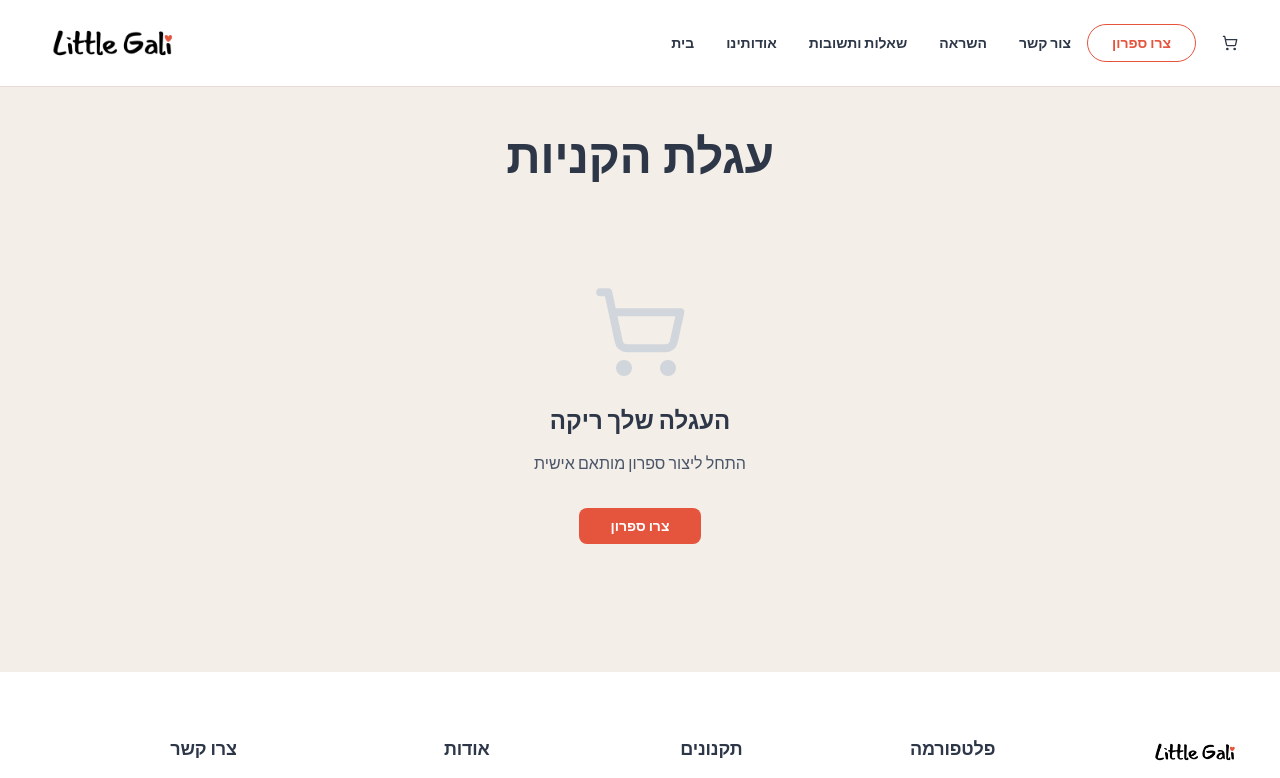
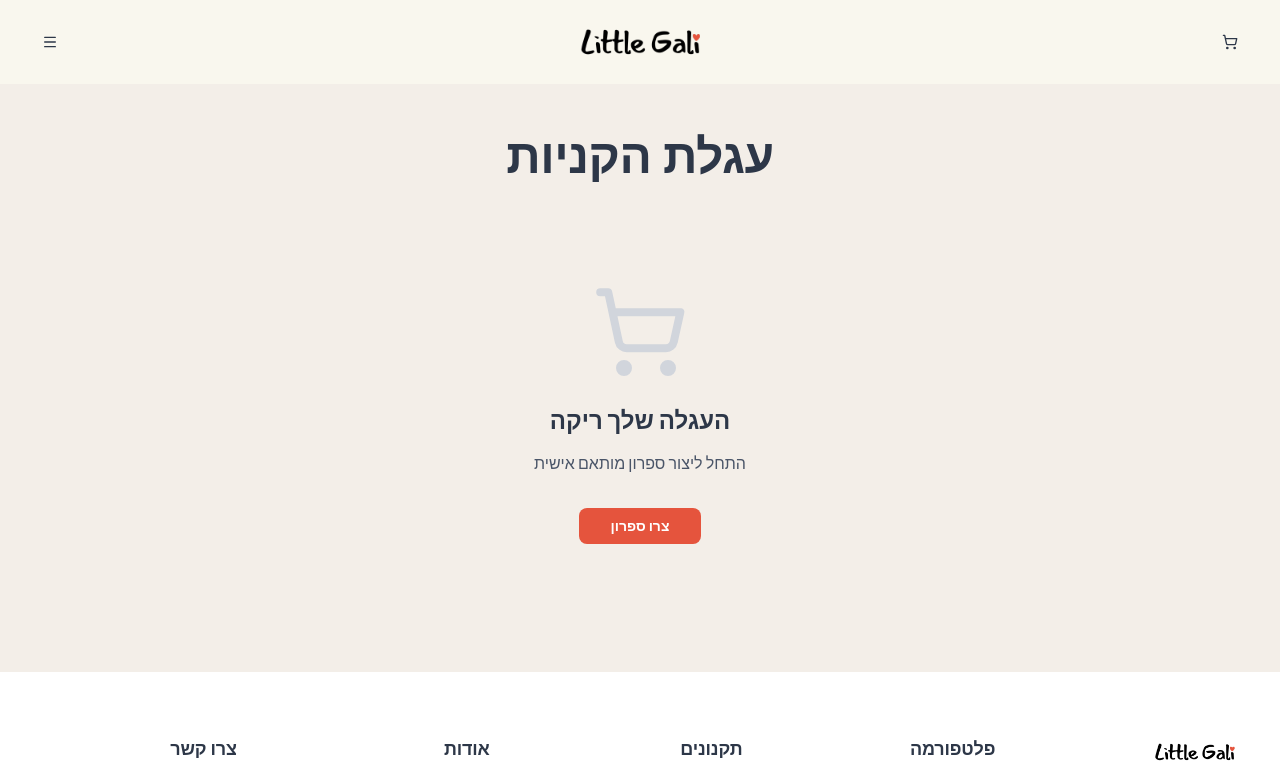
Before and after one commit to yawel-wel/little-gali, a Next.js app: page /cart in a window 1280 px wide. Shown: the top 778 px of the page. Built offline with nearby package versions, Linux system fonts and the light colour scheme.

Commit message:
change header design

```diff
--- a/src/app/page.tsx
+++ b/src/app/page.tsx
@@ -220,10 +220,10 @@ export default function Home() {
             <motion.img
               src="/hero-image.jpeg"
               alt="Baby book example"
-              className="w-full h-full object-cover object-top sm:object-[center_50%]"
+              className="w-full h-full object-cover sm:object-[center_40%]"
               style={{ y: prefersReducedMotion ? 0 : heroY }}
               initial={prefersReducedMotion ? false : { scale: 1.2 }}
-              animate={prefersReducedMotion ? undefined : { scale: 1.05 }}
+              animate={prefersReducedMotion ? undefined : { scale: 1.0 }}
               transition={{ duration: 5, ease: easeOwlet }}
             />
             {/* Lighter gradient overlay */}
--- a/src/components/cart-drawer.tsx
+++ b/src/components/cart-drawer.tsx
@@ -91,7 +91,7 @@ export function CartDrawer() {
         <Button
           variant="ghost"
           size="icon"
-          className="relative text-dark-gray hover:text-primary-orange cursor-pointer"
+          className="relative text-dark-gray cursor-pointer hover:bg-transparent"
         >
           <ShoppingCart className="h-6 w-6" />
           {cartItemCount > 0 && (
@@ -163,7 +163,9 @@ export function CartDrawer() {
                                 <div className="w-[60px] h-[60px] rounded-lg overflow-hidden border-2 border-primary-orange shadow-sm">
                                   <img
                                     src={url}
-                                    alt={`Image ${imgIndex + 1} of book ${displayIndex}`}
+                                    alt={`Image ${
+                                      imgIndex + 1
+                                    } of book ${displayIndex}`}
                                     className="w-full h-full object-cover"
                                   />
                                 </div>
@@ -252,7 +254,11 @@ export function CartDrawer() {
                   סה"כ:
                 </span>
                 <span className="text-xl font-body-bold text-black">
-                  {cart.items.reduce((sum, item) => sum + item.quantity * BOOK_PRICE, 0)} ₪
+                  {cart.items.reduce(
+                    (sum, item) => sum + item.quantity * BOOK_PRICE,
+                    0
+                  )}{" "}
+                  ₪
                 </span>
               </div>
               <Button
--- a/src/components/header.tsx
+++ b/src/components/header.tsx
@@ -56,19 +56,7 @@ export function Header() {
     }
   };
 
-  // Desktop navigation (left to right: Home, About, etc.)
-  const desktopNavigationItems = [
-    { name: "צור קשר", href: "/contact" },
-    { name: "השראה", href: "/inspiration" },
-    { name: "שאלות ותשובות", href: "/qa" },
-    { name: "אודותינו", href: "/#about" },
-    { name: "בית", href: "/" },
-  ].map((item) => ({
-    ...item,
-    active: pathname === item.href,
-  }));
-
-  // Mobile navigation (top to bottom: Home, About, etc.)
+  // Navigation items for hamburger menu (mobile and desktop)
   const mobileNavigationItems = [
     { name: "בית", href: "/" },
     { name: "אודותינו", href: "/#about" },
@@ -82,102 +70,73 @@ export function Header() {
 
   return (
     <motion.header
-      className="fixed top-0 left-0 right-0 z-50 bg-white border-b border-soft-peach-light"
+      className="fixed top-0 left-0 right-0 z-50"
+      style={{ backgroundColor: "#F9F7EE" }}
       initial={prefersReducedMotion ? false : { y: -100 }}
       animate={prefersReducedMotion ? undefined : { y: 0 }}
       transition={{ duration: 1.1, ease: easeOwlet }}
     >
       <div className="container mx-auto px-4 sm:px-6 lg:px-8">
         <div className="flex items-center justify-between py-4 relative">
-          {/* Left Side - Mobile Menu Button / Desktop CTA Button & Cart */}
-          <div className="flex items-center gap-4 py-2">
-            {/* Mobile Menu Button */}
+          {/* Left Side - Mobile Cart / Desktop Cart */}
+          <div className="flex-shrink-0 flex items-center gap-4">
+            {/* Mobile Cart Icon */}
             <div className="md:hidden">
-              <Sheet open={isOpen} onOpenChange={setIsOpen}>
-                <SheetTrigger asChild>
-                  <Button
-                    variant="ghost"
-                    size="icon"
-                    className="text-dark-gray hover:text-primary-orange"
-                  >
-                    <Menu className="h-6 w-6" />
-                    <span className="sr-only">Open menu</span>
-                  </Button>
-                </SheetTrigger>
-              </Sheet>
+              <CartDrawer />
             </div>
-            {/* Desktop CTA Button & Cart */}
+            {/* Desktop Cart */}
             <div className="hidden md:flex items-center gap-4">
               <CartDrawer />
-              <a href="/upload">
-                <button className="cursor-pointer border border-primary-orange text-primary-orange hover:bg-[#e5543d] hover:text-white px-6 py-2 rounded-full font-body-bold text-sm transition-all duration-200">
-                  צרו ספרון
-                </button>
-              </a>
             </div>
           </div>
 
-          {/* Center - Mobile Logo (Centered) / Desktop Navigation */}
-          <div className="flex-1 flex justify-center md:justify-start py-2">
-            {/* Mobile Logo - Centered */}
-            <div className="md:hidden absolute left-1/2 top-1/2 transform -translate-x-1/2 -translate-y-1/2">
+          {/* Center - Logo (Perfectly Centered using absolute positioning) */}
+          <div className="absolute left-1/2 top-1/2 transform -translate-x-1/2 -translate-y-1/2">
             <a href="/" className="block">
               <img
                 src="/logo.png"
                 alt="Little Gali"
                 width={200}
                 height={60}
-                  className="h-10 w-auto cursor-pointer hover:opacity-80 transition-opacity duration-200"
+                className="h-10 w-auto md:h-10 md:w-auto lg:h-12 lg:w-auto cursor-pointer hover:opacity-80 transition-opacity duration-200"
               />
             </a>
           </div>
-            {/* Desktop Navigation */}
-            <nav className="hidden md:flex items-center space-x-8 mr-4">
-              {desktopNavigationItems.map((item) => (
-                <a
-                  key={item.name}
-                  href={item.href}
-                  onClick={(e) => handleNavClick(e, item.href)}
-                  className={`relative text-sm font-body-bold transition-colors duration-200 cursor-pointer ${
-                    item.active
-                      ? "text-primary-orange hover:opacity-80"
-                      : "text-dark-gray hover:text-primary-orange"
-                  }`}
+
+          {/* Right Side - Mobile Menu Button / Desktop Hamburger Menu */}
+          <div className="flex items-center gap-4 py-2">
+            <Sheet open={isOpen} onOpenChange={setIsOpen}>
+              {/* Mobile Menu Button */}
+              <div className="md:hidden">
+                <SheetTrigger asChild>
+                  <Button
+                    variant="ghost"
+                    size="icon"
+                    className="text-dark-gray hover:bg-[#D7D8DA] hover:text-dark-gray cursor-pointer rounded-full transition-all duration-200"
                   >
-                  {item.name}
-                  {item.active && (
-                    <div className="absolute -bottom-1 left-1/2 transform -translate-x-1/2 w-0 h-0 border-l-2 border-r-2 border-b-2 border-transparent border-b-primary-orange"></div>
-                  )}
-                </a>
-              ))}
-            </nav>
+                    <Menu className="h-6 w-6" />
+                    <span className="sr-only">Open menu</span>
+                  </Button>
+                </SheetTrigger>
+              </div>
+              {/* Desktop Hamburger Menu */}
+              <div className="hidden md:block">
+                <SheetTrigger asChild>
+                  <Button
+                    variant="ghost"
+                    size="icon"
+                    className="text-dark-gray hover:bg-[#D7D8DA] hover:text-dark-gray cursor-pointer rounded-full transition-all duration-200"
+                  >
+                    <Menu className="h-6 w-6" />
+                    <span className="sr-only">Open menu</span>
+                  </Button>
+                </SheetTrigger>
               </div>
 
-          {/* Right Side - Mobile Cart / Desktop Logo */}
-          <div className="flex-shrink-0 flex items-center">
-            {/* Mobile Cart Icon */}
-            <div className="md:hidden">
-              <CartDrawer />
-            </div>
-            {/* Desktop Logo */}
-            <div className="hidden md:block">
-              <a href="/" className="block">
-                <img
-                  src="/logo.png"
-                  alt="Little Gali"
-                  width={200}
-                  height={60}
-                  className="h-10 w-auto lg:h-12 lg:w-auto cursor-pointer hover:opacity-80 transition-opacity duration-200"
-                />
-              </a>
-            </div>
-          </div>
-
-          {/* Mobile Menu Content */}
-          <Sheet open={isOpen} onOpenChange={setIsOpen}>
-            <SheetContent side="right" className="w-[300px] sm:w-[400px]">
+              {/* Menu Content - Shared for Mobile and Desktop */}
+              <SheetContent side="left" className="w-[300px] sm:w-[400px]">
                 <div className="flex flex-col h-full">
-                {/* Mobile Navigation */}
+                  {/* Navigation */}
                   <nav className="flex-1 pt-14 pb-6">
                     <div className="space-y-3 pr-6">
                       {mobileNavigationItems.map((item) => (
@@ -197,7 +156,7 @@ export function Header() {
                           {item.name}
                         </a>
                       ))}
-                    {/* Mobile CTA Button */}
+                      {/* CTA Button */}
                       <div className="mt-6 pr-0">
                         <a href="/upload">
                           <Button className="cursor-pointer bg-primary-orange hover:bg-primary-orange/90 text-white px-6 py-2 rounded-full font-body-bold text-sm transition-all duration-200">
@@ -212,6 +171,7 @@ export function Header() {
             </Sheet>
           </div>
         </div>
+      </div>
     </motion.header>
   );
 }
--- a/src/components/ui/sheet.tsx
+++ b/src/components/ui/sheet.tsx
@@ -70,7 +70,10 @@ function SheetContent({
         {...props}
       >
         {children}
-        <SheetPrimitive.Close className="ring-offset-background focus:ring-ring data-[state=open]:bg-secondary absolute top-4 right-4 rounded-xs opacity-70 transition-opacity hover:opacity-100 focus:ring-2 focus:ring-offset-2 focus:outline-hidden disabled:pointer-events-none cursor-pointer">
+        <SheetPrimitive.Close className={cn(
+          "ring-offset-background focus:ring-ring data-[state=open]:bg-secondary absolute top-4 rounded-xs opacity-70 transition-opacity hover:opacity-100 focus:ring-2 focus:ring-offset-2 focus:outline-hidden disabled:pointer-events-none cursor-pointer",
+          side === "left" ? "left-4" : "right-4"
+        )}>
           <XIcon className="size-4" />
           <span className="sr-only">Close</span>
         </SheetPrimitive.Close>
```
Lines whose indentation alone changed are shown as unchanged.
